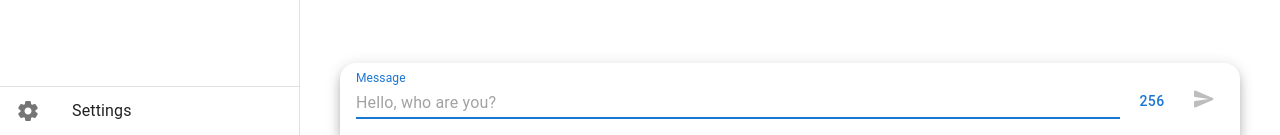
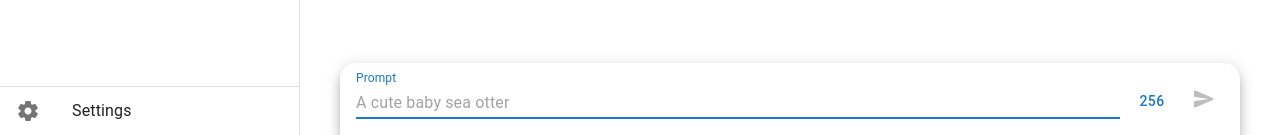
Before and after one commit to ebnbin/openchat, a React (Create React App) app: page / in a window 1280 px wide. Both pictures are taken after a click on the button 259 px from the left and 26 px from the top of the page. Shown: the part 665-800 px from the top of the page. Built offline with nearby package versions, Linux system fonts and the light colour scheme.

Commit message:
Update ImageInputCard

```diff
--- a/src/business/image/ImageInputCard.tsx
+++ b/src/business/image/ImageInputCard.tsx
@@ -130,8 +130,8 @@ export default function ImageInputCard(props: ImageInputCardProps) {
           fullWidth={true}
           multiline={true}
           maxRows={8}
-          label={'Message'}
-          placeholder={'Hello, who are you?'}
+          label={'Prompt'}
+          placeholder={'A cute baby sea otter'}
           value={input}
           autoFocus={true}
           onChange={handleInputChange}
```
